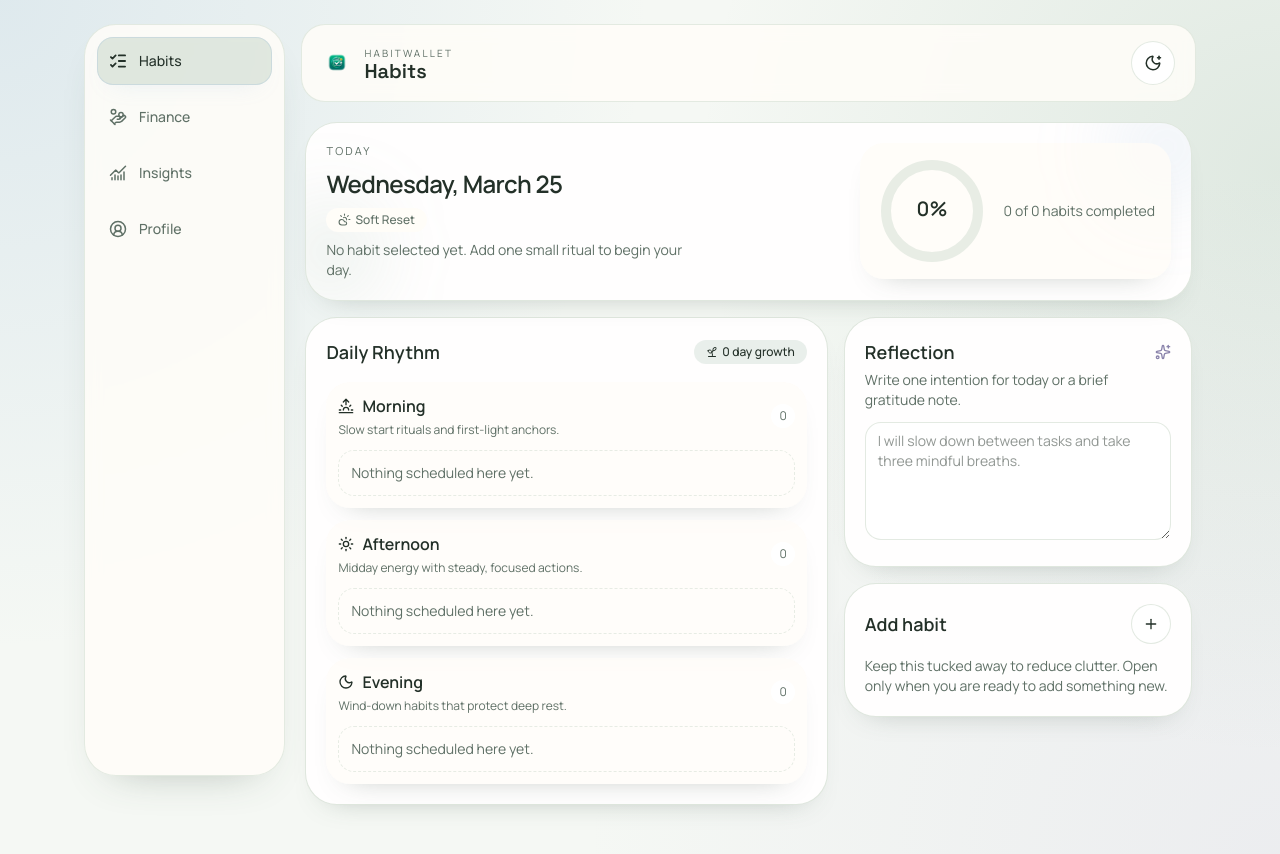
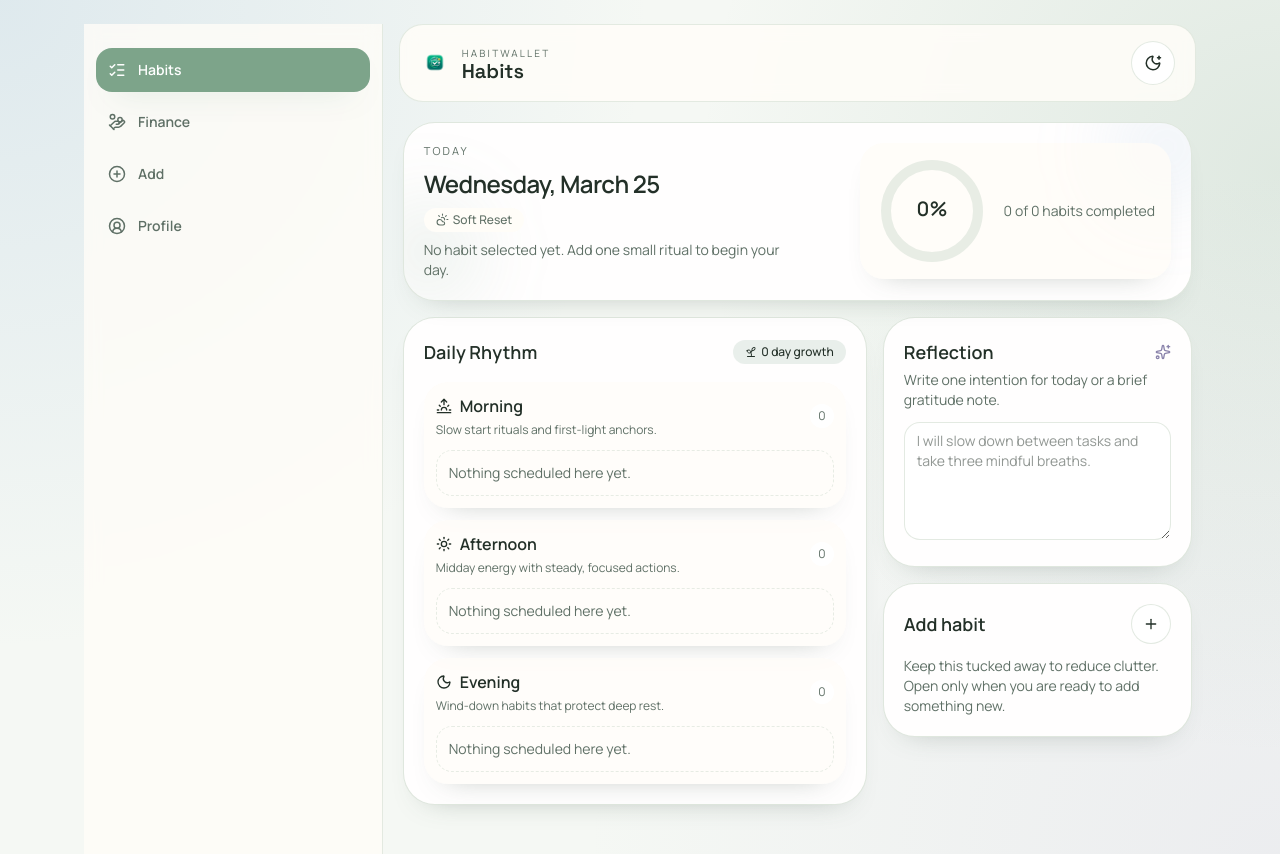
Before and after one commit to ariffaisalsheam/Habit-Wallet, a Next.js app: page / in a window 1280 px wide. Shown: the top 854 px of the page. Built offline with nearby package versions, Linux system fonts and the light colour scheme.

Commit message:
feat(habits): add time block feature and update related components

```diff
--- a/src/components/add/quick-add-panel.tsx
+++ b/src/components/add/quick-add-panel.tsx
@@ -21,6 +21,7 @@ const habitSchema = z.object({
   category: z.string().min(2, "Category is required"),
   color: z.string().min(4),
   frequency: z.enum(["daily", "weekly", "custom"]),
+  timeBlock: z.enum(["morning", "afternoon", "evening"]),
   targetDaysPerWeek: z.coerce.number().min(1).max(7),
 });
 
@@ -63,6 +64,7 @@ export function QuickAddPanel() {
       category: "Health",
       color: "#1f6b4a",
       frequency: "daily",
+      timeBlock: "morning",
       targetDaysPerWeek: 7,
     },
   });
@@ -97,6 +99,7 @@ export function QuickAddPanel() {
       category: values.category.trim(),
       color: values.color,
       frequency: values.frequency,
+      timeBlock: values.timeBlock,
       targetDaysPerWeek: Number(values.targetDaysPerWeek),
     });
 
@@ -105,6 +108,7 @@ export function QuickAddPanel() {
       category: "Health",
       color: "#1f6b4a",
       frequency: "daily",
+      timeBlock: "morning",
       targetDaysPerWeek: 7,
     });
 
@@ -265,6 +269,20 @@ export function QuickAddPanel() {
                 </select>
               </label>
               <label className="block">
+                <span className="mb-1 block text-xs font-medium text-muted-foreground">Time block</span>
+                <select
+                  className="min-h-11 w-full rounded-xl border border-border bg-background px-3 text-sm"
+                  {...registerHabit("timeBlock")}
+                >
+                  <option value="morning">Morning</option>
+                  <option value="afternoon">Afternoon</option>
+                  <option value="evening">Evening</option>
+                </select>
+              </label>
+            </div>
+
+            <div className="grid grid-cols-2 gap-2">
+              <label className="block">
                 <span className="mb-1 block text-xs font-medium text-muted-foreground">Target days/week</span>
                 <input
                   type="number"
--- a/src/components/layout/mobile-app-shell.tsx
+++ b/src/components/layout/mobile-app-shell.tsx
@@ -1,6 +1,7 @@
 import { ReactNode } from "react";
 import Image from "next/image";
 import { BottomTabBar } from "@/components/navigation/bottom-tab-bar";
+import { DesktopSidebar } from "@/components/navigation/desktop-sidebar";
 import { ThemeToggle } from "@/components/theme-toggle";
 
 type MobileAppShellProps = {
@@ -12,6 +13,7 @@ export function MobileAppShell({ children, title = "Dashboard" }: MobileAppShell
   return (
     <div className="wellness-shell min-h-dvh bg-background">
       <div className="mx-auto flex min-h-dvh w-full max-w-[72rem] gap-4 px-3 pb-1 pt-3 md:px-5 md:pt-6">
+        <DesktopSidebar />
         <BottomTabBar />
 
         <div className="flex w-full min-w-0 flex-col md:pb-4">
--- a/src/components/navigation/bottom-tab-bar.tsx
+++ b/src/components/navigation/bottom-tab-bar.tsx
@@ -1,35 +1,27 @@
 "use client";
 
 import Link from "next/link";
-import { ChartNoAxesCombined, CircleUserRound, HandCoins, ListChecks } from "lucide-react";
 import { usePathname } from "next/navigation";
 import clsx from "clsx";
-
-const tabs = [
-  { href: "/", label: "Habits", icon: ListChecks },
-  { href: "/finance", label: "Finance", icon: HandCoins },
-  { href: "/analytics", label: "Insights", icon: ChartNoAxesCombined },
-  { href: "/profile", label: "Profile", icon: CircleUserRound },
-];
+import { navItems } from "@/components/navigation/nav-items";
 
 export function BottomTabBar() {
   const pathname = usePathname();
 
   return (
-    <>
     <nav
       aria-label="Primary"
       className="fixed bottom-0 left-0 right-0 z-30 border-t border-border/70 bg-surface/92 px-3 pb-[calc(env(safe-area-inset-bottom)+10px)] pt-2 backdrop-blur md:hidden"
     >
       <ul className="mx-auto grid w-full max-w-md grid-cols-4 gap-2">
-          {tabs.map((tab) => {
-            const isActive = pathname === tab.href;
-            const Icon = tab.icon;
+        {navItems.map((item) => {
+          const isActive = pathname === item.href;
+          const Icon = item.icon;
 
           return (
-              <li key={tab.href}>
+            <li key={item.href}>
               <Link
-                  href={tab.href}
+                href={item.href}
                 className={clsx(
                   "group flex min-h-12 flex-col items-center justify-center rounded-full px-1 text-[11px] font-semibold tracking-[0.01em] transition-all duration-300",
                   isActive
@@ -42,46 +34,12 @@ export function BottomTabBar() {
                   strokeWidth={isActive ? 2.25 : 2}
                   className={clsx("transition-transform duration-300", isActive ? "scale-105" : "scale-100")}
                 />
-                  <span className="mt-0.5">{tab.label}</span>
+                <span className="mt-0.5">{item.label}</span>
               </Link>
             </li>
           );
         })}
       </ul>
     </nav>
-
-      <nav
-        aria-label="Primary"
-        className="sticky top-6 hidden h-[calc(100dvh-3rem)] rounded-[2rem] border border-border/70 bg-surface/85 p-3 shadow-[var(--soft-shadow)] backdrop-blur md:flex md:w-[5.5rem] lg:w-[15.25rem]"
-      >
-        <ul className="flex w-full flex-col gap-2">
-          {tabs.map((tab) => {
-            const isActive = pathname === tab.href;
-            const Icon = tab.icon;
-
-            return (
-              <li key={tab.href}>
-                <Link
-                  href={tab.href}
-                  className={clsx(
-                    "group flex min-h-12 items-center justify-center gap-3 rounded-2xl px-3 text-sm font-medium transition-all duration-300 lg:justify-start",
-                    isActive
-                      ? "soft-glow-active bg-primary/20 text-foreground"
-                      : "text-muted-foreground hover:bg-surface-elevated hover:text-foreground"
-                  )}
-                >
-                  <Icon
-                    size={18}
-                    strokeWidth={isActive ? 2.25 : 2}
-                    className={clsx("transition-transform duration-300", isActive ? "scale-105" : "scale-100")}
-                  />
-                  <span className="hidden lg:inline">{tab.label}</span>
-                </Link>
-              </li>
-            );
-          })}
-        </ul>
-      </nav>
-    </>
   );
 }
--- /dev/null
+++ b/src/components/navigation/desktop-sidebar.tsx
@@ -0,0 +1,37 @@
+"use client";
+
+import clsx from "clsx";
+import Link from "next/link";
+import { usePathname } from "next/navigation";
+import { navItems } from "@/components/navigation/nav-items";
+
+export function DesktopSidebar() {
+  const pathname = usePathname();
+
+  return (
+    <aside className="hidden min-h-dvh border-r border-border/70 bg-surface/80 p-3 backdrop-blur md:flex md:flex-col">
+      <nav className="mt-3 space-y-2">
+        {navItems.map((item) => {
+          const Icon = item.icon;
+          const isActive = pathname === item.href;
+
+          return (
+            <Link
+              key={item.href}
+              href={item.href}
+              className={clsx(
+                "group inline-flex min-h-11 w-full items-center gap-3 rounded-2xl px-3 py-2 text-sm font-semibold transition",
+                isActive
+                  ? "bg-primary/90 text-white shadow-[0_14px_30px_-20px_rgba(111,155,127,0.8)]"
+                  : "text-muted-foreground hover:bg-white/70 hover:text-foreground"
+              )}
+            >
+              <Icon size={18} strokeWidth={2} className="shrink-0" />
+              <span className="hidden lg:inline">{item.label}</span>
+            </Link>
+          );
+        })}
+      </nav>
+    </aside>
+  );
+}
--- /dev/null
+++ b/src/components/navigation/nav-items.ts
@@ -0,0 +1,8 @@
+import { CirclePlus, CircleUserRound, HandCoins, ListChecks } from "lucide-react";
+
+export const navItems = [
+  { href: "/", label: "Habits", icon: ListChecks },
+  { href: "/finance", label: "Finance", icon: HandCoins },
+  { href: "/add", label: "Add", icon: CirclePlus },
+  { href: "/profile", label: "Profile", icon: CircleUserRound },
+] as const;
--- a/src/features/habits/store/use-habits-store.ts
+++ b/src/features/habits/store/use-habits-store.ts
@@ -30,6 +30,7 @@ export const useHabitsStore = create<HabitsState>()(
               category: input.category.trim(),
               color: input.color,
               frequency: input.frequency,
+              timeBlock: input.timeBlock,
               targetDaysPerWeek: input.targetDaysPerWeek,
               isActive: true,
               createdAt: now,
@@ -49,6 +50,7 @@ export const useHabitsStore = create<HabitsState>()(
                   category: input.category.trim(),
                   color: input.color,
                   frequency: input.frequency,
+                  timeBlock: input.timeBlock,
                   targetDaysPerWeek: input.targetDaysPerWeek,
                   updatedAt: new Date().toISOString(),
                 }
@@ -93,6 +95,18 @@ export const useHabitsStore = create<HabitsState>()(
     {
       name: STORAGE_KEYS.habits,
       storage: createJSONStorage(() => localStorage),
+      merge: (persistedState, currentState) => {
+        const persisted = persistedState as Partial<HabitsState>;
+
+        return {
+          ...currentState,
+          ...persisted,
+          habits: (persisted.habits ?? currentState.habits).map((habit) => ({
+            ...habit,
+            timeBlock: habit.timeBlock ?? "morning",
+          })),
+        };
+      },
       partialize: (state) => ({
         habits: state.habits,
         completions: state.completions,
--- a/src/features/habits/types.ts
+++ b/src/features/habits/types.ts
@@ -1,4 +1,5 @@
 export type HabitFrequency = "daily" | "weekly" | "custom";
+export type HabitTimeBlock = "morning" | "afternoon" | "evening";
 
 export type HabitItem = {
   id: string;
@@ -6,6 +7,7 @@ export type HabitItem = {
   category: string;
   color: string;
   frequency: HabitFrequency;
+  timeBlock: HabitTimeBlock;
   targetDaysPerWeek: number;
   isActive: boolean;
   createdAt: string;
@@ -26,5 +28,6 @@ export type HabitInput = {
   category: string;
   color: string;
   frequency: HabitFrequency;
+  timeBlock: HabitTimeBlock;
   targetDaysPerWeek: number;
 };
--- a/src/lib/storage/keys.ts
+++ b/src/lib/storage/keys.ts
@@ -2,9 +2,9 @@ export const STORAGE_KEYS = {
   userSession: "hft_user_session",
   theme: "hft_theme",
   habits: "hft_habits",
+  dailyReflection: "hft_daily_reflection",
   transactions: "hft_transactions",
   budgets: "hft_budgets",
-  dailyReflection: "hft_daily_reflection",
   syncQueue: "hft_sync_queue",
   lastSync: "hft_last_sync",
 } as const;
--- /dev/null
+++ b/src/types/next-pwa.d.ts
@@ -0,0 +1,14 @@
+declare module "next-pwa" {
+  import type { NextConfig } from "next";
+
+  type WithPWAOptions = {
+    dest?: string;
+    disable?: boolean;
+    register?: boolean;
+    skipWaiting?: boolean;
+  };
+
+  type WithPWA = (config?: NextConfig) => NextConfig;
+
+  export default function withPWAInit(options?: WithPWAOptions): WithPWA;
+}
--- a/tsconfig.json
+++ b/tsconfig.json
@@ -24,6 +24,7 @@
   },
   "include": [
     "next-env.d.ts",
+    "**/*.d.ts",
     "**/*.ts",
     "**/*.tsx",
     ".next/types/**/*.ts",
```
Also changed, not shown: src/features/habits/components/habits-dashboard.tsx (+35 -26 lines). Lines whose indentation alone changed are shown as unchanged.
